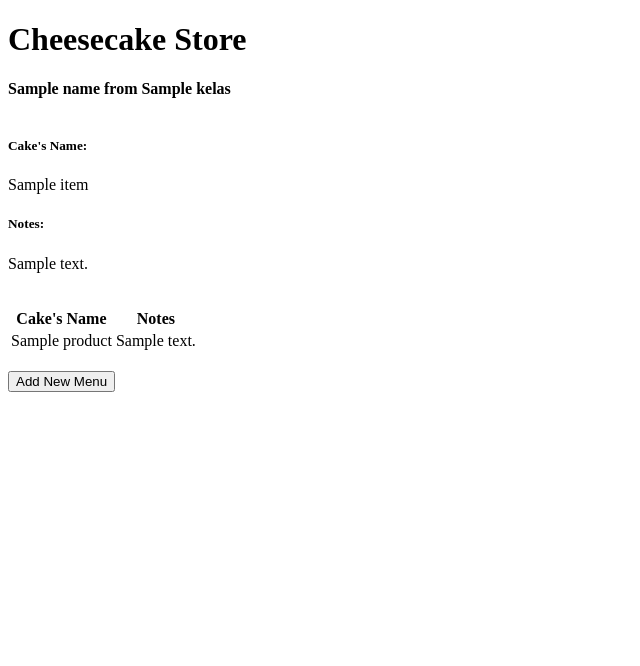
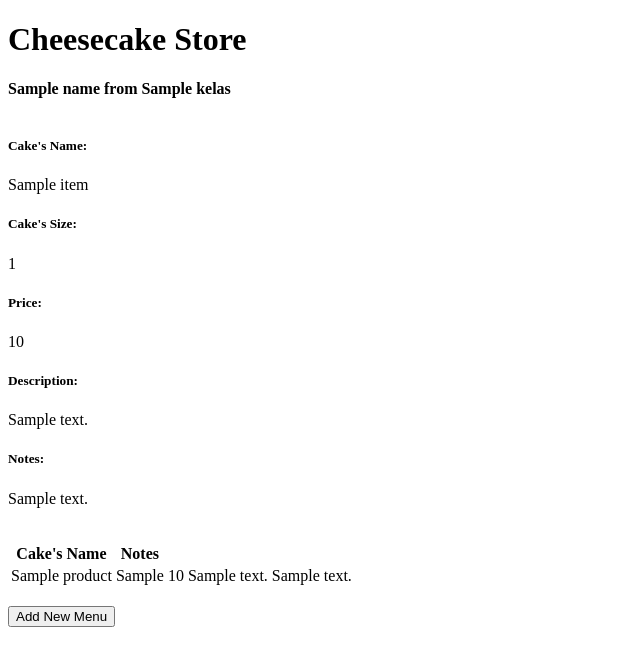
Before and after one commit to shintiadharma/cheesecake-store, a Django app: template main/templates/main.html in a window 1280 px wide. Shown: the top 666 px of the page, without its empty margins (0-640 px from the left). Run offline with Django 5.2, Linux system fonts and the light colour scheme; tables that the repository leaves empty hold one stand-in row (values such as "Sample post"); the template is opened without the code that fills it: values that come from a table or form of the project are taken from there, most other values are stand-ins (such as "Sample title", 1, 10 or a date in 2020).

Commit message:
migarte ulang lgi

```diff
--- a/main/forms.py
+++ b/main/forms.py
@@ -4,4 +4,4 @@ from main.models import Product
 class ProductForm(ModelForm):
     class Meta:
         model = Product
-        fields = ["name", "notes"]
+        fields = ["name", "size", "price", "description", "notes"]
--- a/main/models.py
+++ b/main/models.py
@@ -4,4 +4,7 @@ import uuid
 class Product(models.Model):
     id = models.UUIDField(primary_key=True, default=uuid.uuid4, editable=False)
     name = models.CharField(max_length=255)
+    size = models.CharField(max_length=10)
+    price = models.IntegerField()
+    description = models.TextField()
     notes = models.TextField()
--- a/main/templates/main.html
+++ b/main/templates/main.html
@@ -13,6 +13,15 @@
     {% for item in items %}
         <h5>Cake's Name: </h5>
         <p>{{ item.name }}</p>
+
+        <h5>Cake's Size: </h5>
+        <p>{{ item.size }}</p>
+
+        <h5>Price: </h5>
+        <p>{{ item.price }}</p>
+
+        <h5>Description: </h5>
+        <p>{{ item.description }}</p>
 
         <h5>Notes: </h5>
         <p>{{ item.notes }}</p>
@@ -33,6 +42,9 @@
   {% for menu_item in menu_item %}
   <tr>
     <td>{{menu_item.name}}</td>
+    <td>{{menu_item.size}}</td>
+    <td>{{menu_item.price}}</td>
+    <td>{{menu_item.description}}</td>
     <td>{{menu_item.notes}}</td>
   </tr>
   {% endfor %}
```
